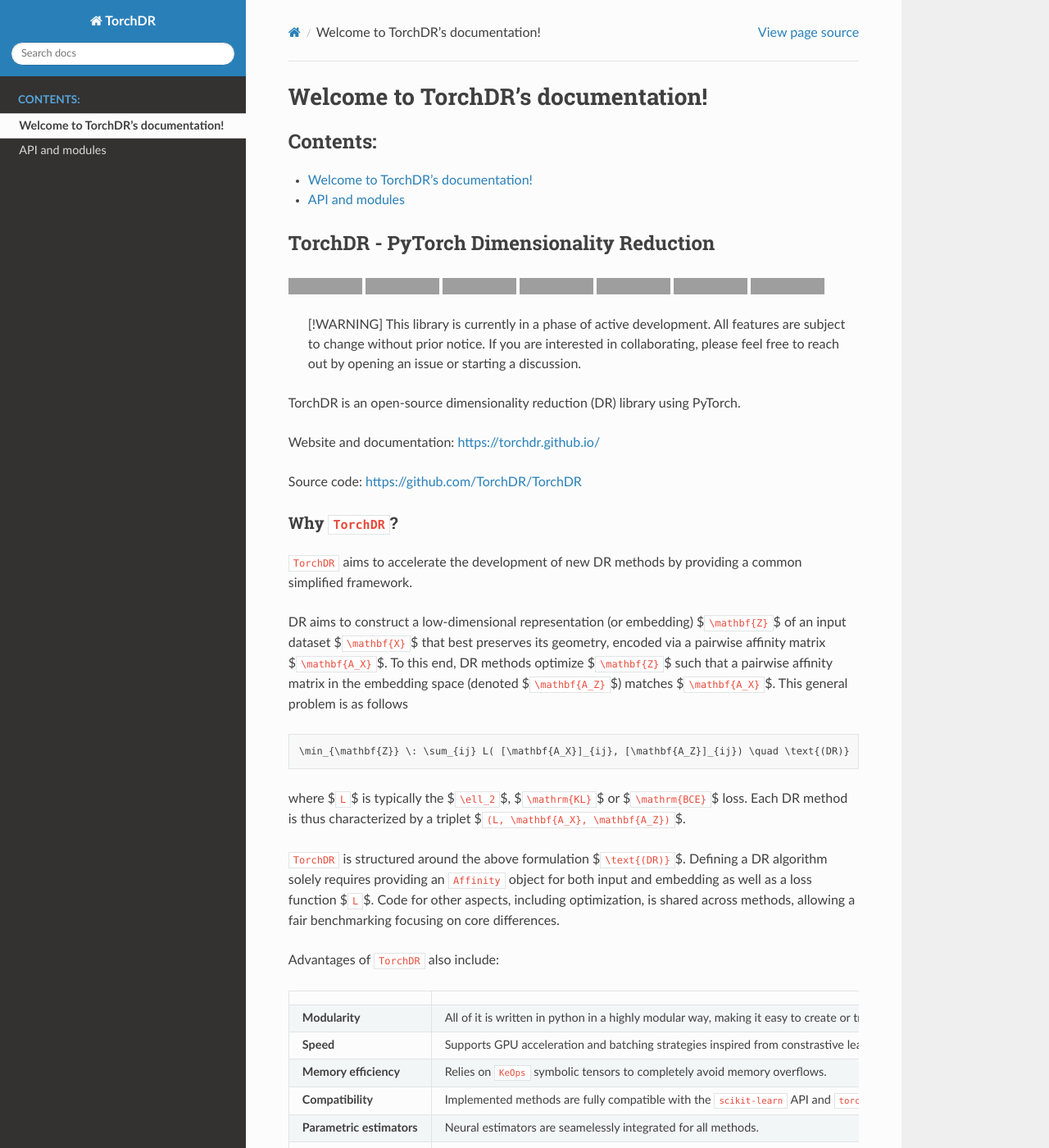
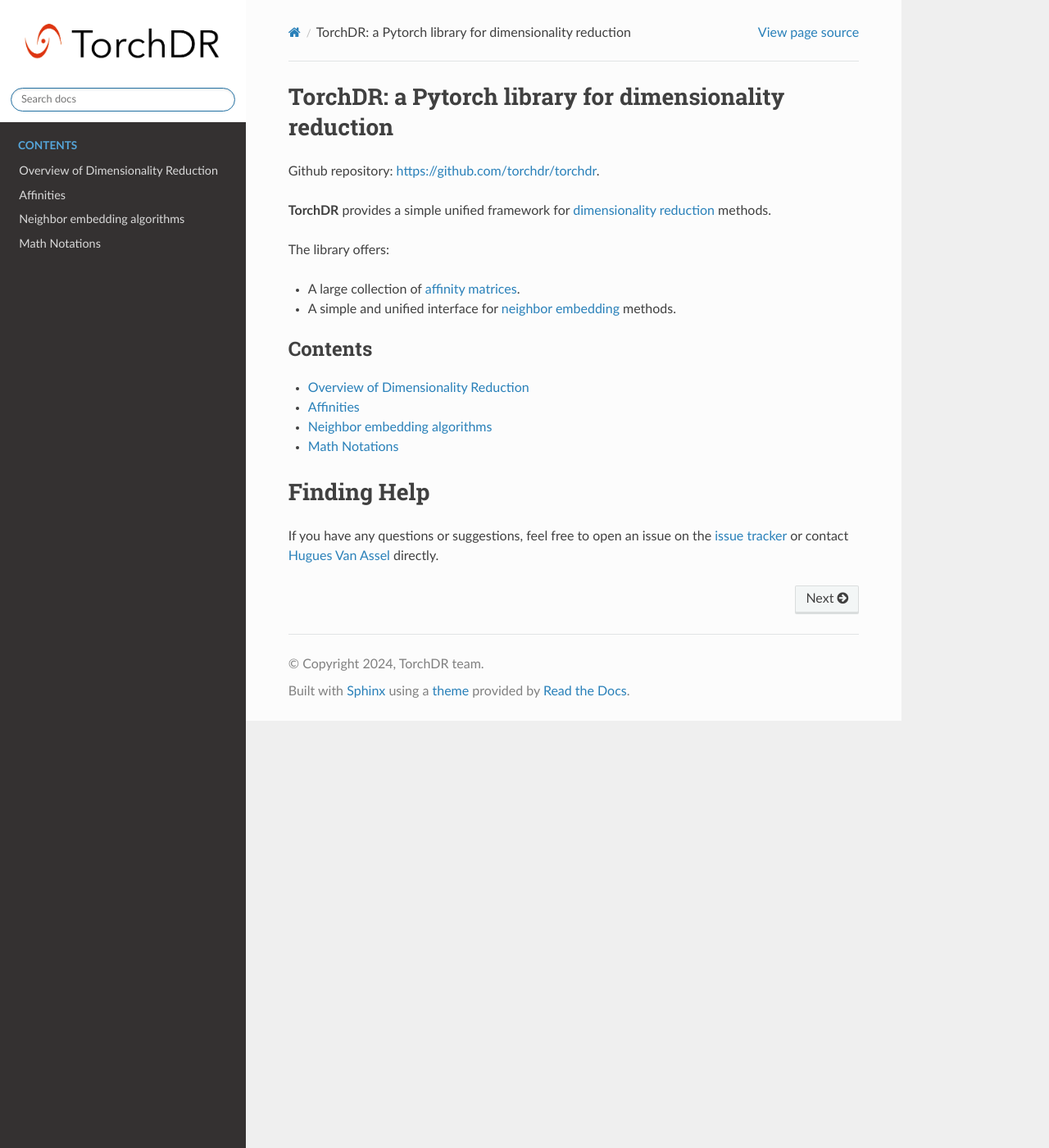
Before and after one commit to TorchDR/TorchDR, a Sphinx documentation site: the page built from docs/source/index.rst, in a window 1280 px wide and 1400 px high. Shown: the whole window at 82% size. Built offline with Sphinx 7.4.7 and the Read the Docs theme 2.0.0, drawn with Linux system fonts in a browser that asks for light colours; some of the changed text lies outside the part shown; grey boxes are pictures that could not be loaded.

Commit message:
[Doc] Main organization of the doc + logo (#17)

````diff
--- a/README.md
+++ b/README.md
@@ -1,4 +1,7 @@
-# TorchDR - PyTorch Dimensionality Reduction
+
+<p align="center">
+  <img src="docs/source/figures/torchdr_logo.png"  width="600" >
+</p>
 
 [![PyPI version](https://badge.fury.io/py/torchdr.svg)](https://badge.fury.io/py/torchdr)
 [![PyTorch](https://img.shields.io/badge/PyTorch_1.8+-ee4c2c?logo=pytorch&logoColor=white)](https://pytorch.org/get-started/locally/)
@@ -8,19 +11,14 @@
 [![License](https://img.shields.io/badge/License-BSD_3--Clause-blue.svg)](https://opensource.org/licenses/BSD-3-Clause)
 [![contributions welcome](https://img.shields.io/badge/contributions-welcome-brightgreen.svg?style=flat)](https://github.com/dwyl/esta/issues)
 
+[**Introduction**](#introduction) | [**Implemented Methods**](#implemented-methods) | [**Documentation**](#documentation) | [**References**](#references)
 
 > [!WARNING]
 > This library is currently in a phase of active development. All features are subject to change without prior notice. If you are interested in collaborating, please feel free to reach out by opening an issue or starting a discussion.
 
-TorchDR is an open-source dimensionality reduction (DR) library using PyTorch.
+``TorchDR`` is an open-source dimensionality reduction (DR) library using PyTorch. Its goal is to accelerate the development of new DR methods by providing a common simplified framework.
 
-Website and documentation: [https://torchdr.github.io/](https://torchdr.github.io/)
-
-Source code: [https://github.com/TorchDR/TorchDR](https://github.com/TorchDR/TorchDR)
-
-## Why ``TorchDR``?
-
-``TorchDR`` aims to accelerate the development of new DR methods by providing a common simplified framework.
+## Introduction
 
 DR aims to construct a low-dimensional representation (or embedding) $`\mathbf{Z}`$ of an input dataset $`\mathbf{X}`$ that best preserves its geometry, encoded via a pairwise affinity matrix $`\mathbf{A_X}`$. To this end, DR methods optimize $`\mathbf{Z}`$ such that a pairwise affinity matrix in the embedding space (denoted $`\mathbf{A_Z}`$) matches $`\mathbf{A_X}`$. This general problem is as follows
 ```math
@@ -31,23 +29,32 @@
 
 ``TorchDR`` is structured around the above formulation $`\text{(DR)}`$.
 Defining a DR algorithm solely requires providing an ``Affinity`` object for both input and embedding as well as a loss function $`L`$.
-Code for other aspects, including optimization, is shared across methods, allowing a fair benchmarking focusing on core differences.
+Code for other aspects, including optimization, is shared across methods. It ensures a fair benchmarking focusing on core differences.
 
 Advantages of ``TorchDR`` also include:
 
 |  |  |
 | ----- | -------------- |
 | **Modularity** | All of it is written in python in a highly modular way, making it easy to create or transform components.|
-| **Speed** | Supports GPU acceleration and batching strategies inspired from constrastive learning.|
+| **Speed** | Supports GPU acceleration and batching strategies with constrastive learning techniques.|
 | **Memory efficiency** | Relies on [``KeOps``](https://www.kernel-operations.io/keops/index.html) symbolic tensors to completely avoid memory overflows. |
 | **Compatibility** | Implemented methods are fully compatible with the ``scikit-learn`` API and ``torch`` ecosystem. |
 | **Parametric estimators** | Neural estimators are seamelessly integrated for all methods. |
 |  |  |
 
 
-## License
+## Implemented Methods
 
-The library is distributed under the 3-Clause BSD license.
+* SNE [1]
+* t-SNE [2]
+* SNEkhorn / t-SNEkhorn [3]
+* UMAP [8]
+
+
+## Documentation
+
+The TorchDR documentation can be found [here](https://torchdr.github.io/).
+
 
 ## References
 
@@ -65,6 +72,8 @@
 
 [7] Jean Feydy, Thibault Séjourné, François-Xavier Vialard, Shun-ichi Amari, Alain Trouvé, Gabriel Peyré (2019). [Interpolating between Optimal Transport and MMD using Sinkhorn Divergences](https://proceedings.mlr.press/v89/feydy19a/feydy19a.pdf). International Conference on Artificial Intelligence and Statistics (AISTATS).
 
+[8] Leland McInnes, John Healy, James Melville (2018). UMAP: [Uniform manifold approximation and projection for dimension reduction](https://arxiv.org/abs/1802.03426). arXiv preprint arXiv:1802.03426.
+
 
 <!-- [] Yao Lu, Jukka Corander, Zhirong Yang. ["Doubly Stochastic Neighbor Embedding on Spheres."](https://www.sciencedirect.com/science/article/pii/S0167865518305099) Pattern Recognition Letters 128 (2019): 100-106.
 
--- a/docs/source/conf.py
+++ b/docs/source/conf.py
@@ -83,3 +83,18 @@
 
 html_theme = "sphinx_rtd_theme"
 html_static_path = ["_static"]
+html_logo = "figures/torchdr_logo.png"
+html_theme_options = {
+    "logo_only": True,
+    "display_version": True,
+    "prev_next_buttons_location": "bottom",
+    "style_external_links": False,
+    "vcs_pageview_mode": "",
+    "style_nav_header_background": "white",
+    # Toc options
+    "collapse_navigation": True,
+    "sticky_navigation": True,
+    "navigation_depth": 4,
+    "includehidden": True,
+    "titles_only": False,
+}
--- a/docs/source/index.rst
+++ b/docs/source/index.rst
@@ -1,26 +1,28 @@
-.. TorchDR documentation master file, created by
-   sphinx-quickstart on Thu Feb 22 15:52:22 2024.
-   You can adapt this file completely to your liking, but it should at least
-   contain the root `toctree` directive.
+TorchDR: a Pytorch library for dimensionality reduction
+==================================================================
 
-Welcome to TorchDR's documentation!
-===================================
+
+Github repository: `<https://github.com/torchdr/torchdr>`_.
+
+**TorchDR** provides a simple unified framework for :ref:`dimensionality reduction <overview>` methods.
+
+The library offers:
+
+* A large collection of :ref:`affinity matrices <affinities>`.
+* A simple and unified interface for :ref:`neighbor embedding <neighbor-embedding>` methods.
+
 
 .. toctree::
    :maxdepth: 1
-   :caption: Contents:
+   :caption: Contents
 
-   self
-   all
+   torchdr.overview
+   torchdr.affinities
+   torchdr.neighbor-embedding
+   torchdr.notation
 
 
-.. include:: ../../README.md
-   :parser: myst_parser.sphinx_
-
-
-Indices and tables
+Finding Help
 ==================
-
-* :ref:`genindex`
-* :ref:`modindex`
-* :ref:`search`
+If you have any questions or suggestions, feel free to open an issue on the
+`issue tracker <https://github.com/torchdr/torchdr/issues>`_ or contact `Hugues Van Assel <https://huguesva.github.io/>`_ directly.
--- /dev/null
+++ b/docs/source/stubs/torchdr.affinity.DoublyStochasticEntropic.rst
@@ -0,0 +1,6 @@
+torchdr.affinity.DoublyStochasticEntropic
+=========================================
+
+.. currentmodule:: torchdr.affinity
+
+.. autoclass:: DoublyStochasticEntropic
--- /dev/null
+++ b/docs/source/stubs/torchdr.affinity.EntropicAffinity.rst
@@ -0,0 +1,6 @@
+torchdr.affinity.EntropicAffinity
+=================================
+
+.. currentmodule:: torchdr.affinity
+
+.. autoclass:: EntropicAffinity
--- /dev/null
+++ b/docs/source/stubs/torchdr.affinity.L2SymmetricEntropicAffinity.rst
@@ -0,0 +1,6 @@
+torchdr.affinity.L2SymmetricEntropicAffinity
+============================================
+
+.. currentmodule:: torchdr.affinity
+
+.. autoclass:: L2SymmetricEntropicAffinity
--- /dev/null
+++ b/docs/source/stubs/torchdr.affinity.SymmetricEntropicAffinity.rst
@@ -0,0 +1,6 @@
+torchdr.affinity.SymmetricEntropicAffinity
+==========================================
+
+.. currentmodule:: torchdr.affinity
+
+.. autoclass:: SymmetricEntropicAffinity
--- /dev/null
+++ b/docs/source/torchdr.neighbor-embedding.rst
@@ -0,0 +1,5 @@
+.. _neighbor-embedding:
+
+
+Neighbor embedding algorithms
+=============
--- /dev/null
+++ b/docs/source/torchdr.notation.rst
@@ -0,0 +1,15 @@
+Math Notations
+=============
+
+The documentation of ``torchdr`` uses the following mathematical notations.
+
+.. list-table::
+   :widths: 10 50
+   :header-rows: 1
+
+   * - Symbol
+     - Meaning
+   * - :math:`\mathbf{X} = (\mathbf{x}_1, ..., \mathbf{x}_n)^\top \in \mathbb{R}^{n \times p}`
+     - Input data with :math:`n` samples and dimensionality :math:`p`.
+   * - :math:`\mathbf{Z} = (\mathbf{z}_1, ..., \mathbf{z}_{n'})^\top \in \mathbb{R}^{n' \times d}`
+     - Embeddings of dimensionality :math:`d < p`. In usual DR settings, :math:`n' = n`.
--- /dev/null
+++ b/docs/source/torchdr.overview.rst
@@ -0,0 +1,5 @@
+.. _overview:
+
+
+Overview of Dimensionality Reduction
+=============
````
Also changed, not shown: docs/source/all.rst (deleted, +0 -45 lines), docs/source/torchdr.affinities.rst (added, +13 -0 lines), docs/source/figures/torchdr_logo.png (added).
